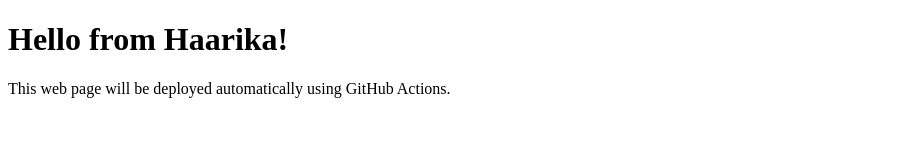
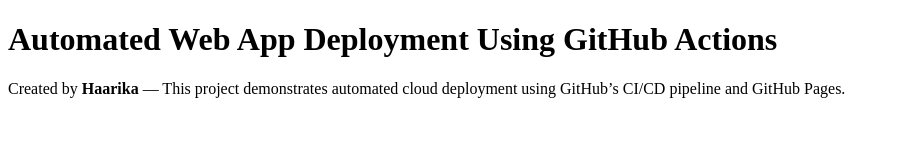
Before and after one commit to haarika1307/simple-webapp-1, a plain HTML site: page index.html in a window 1280 px wide. Shown: the whole page, without its empty margins (0-900 px from the left). Drawn offline with Linux system fonts and the light colour scheme.

Commit message:
Update title and content for CI/CD web app

```diff
--- a/index.html
+++ b/index.html
@@ -1,10 +1,10 @@
 <!DOCTYPE html>
 <html>
 <head>
-  <title>My First CI/CD Web App</title>
+  <title>Automated Web App Deployment Using GitHub Actions</title>
 </head>
 <body>
-  <h1>Hello from Haarika!</h1>
-  <p>This web page will be deployed automatically using GitHub Actions.</p>
+  <h1>Automated Web App Deployment Using GitHub Actions</h1>
+  <p>Created by <strong>Haarika</strong> — This project demonstrates automated cloud deployment using GitHub’s CI/CD pipeline and GitHub Pages.</p>
 </body>
 </html>
```
